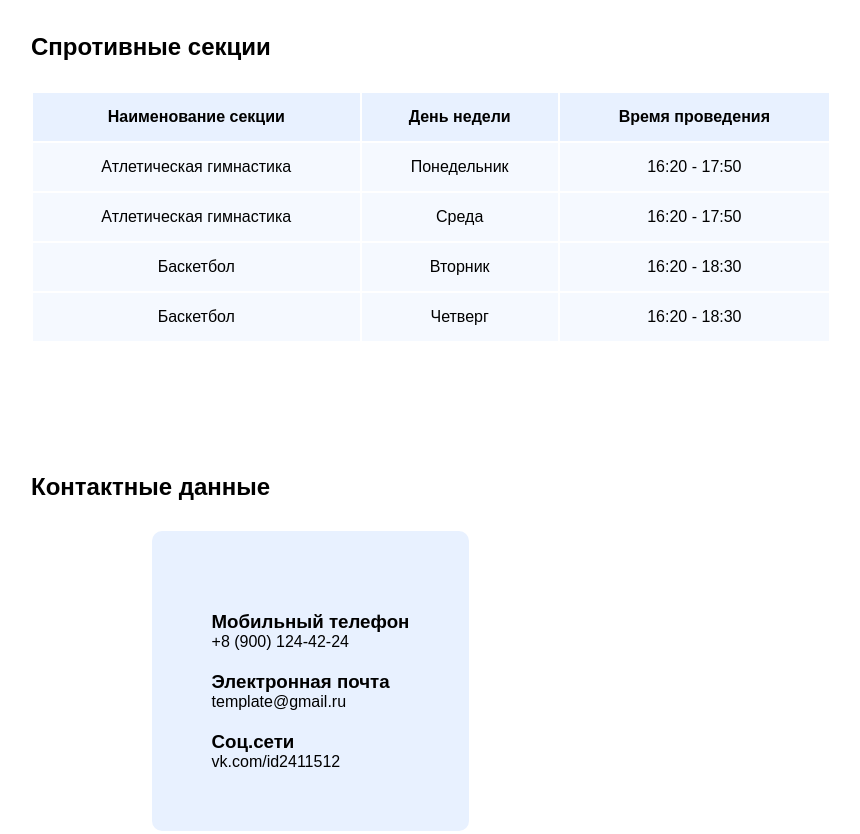
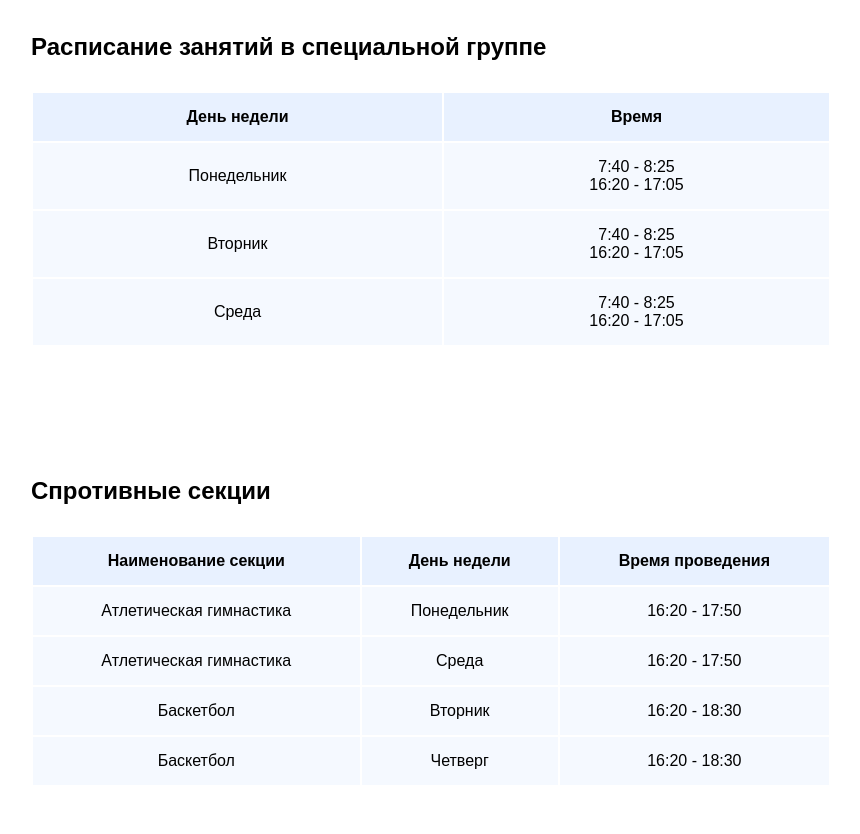
Before and after one commit to chooll/roman-ptk, a plain HTML site: page index.html in a window 1280 px wide. Shown: the part 1504-2338 px from the top of the page, without its empty margins (209-1069 px from the left). Drawn offline with Linux system fonts and the light colour scheme.

Commit message:
Add files via upload

```diff
--- a/index.html
+++ b/index.html
@@ -28,8 +28,7 @@
 
     <section class="nav-bar container">
         <a href="#">Заслуги</a>
-        <a href="#">Сертификаты</a>
-        <a href="#">Расписание</a>
+        <a href="#schedule">Расписание</a>
         <a href="#section">Секции</a>
 
         <a href="#">Контакты</a>
@@ -74,6 +73,31 @@
         </div>
     </section>
 
+    <section class="container marg" id="schedule">
+        <h1 class="name-block">Расписание занятий в специальной группе</h1>
+        <table class="section">
+            <tr class="header-table"><th>День недели</th>
+                <th>Время</th>
+
+            <tr>
+                <td>Понедельник</td>
+                <td>7:40 - 8:25<br>16:20 - 17:05</td>
+            </tr>
+
+            <tr>
+                <td>Вторник</td>
+                <td>7:40 - 8:25<br>16:20 - 17:05</td>
+            </tr>
+
+            <tr>
+                <td>Среда</td>
+                <td>7:40 - 8:25<br>16:20 - 17:05</td>
+            </tr>
+
+        </table>
+    </section>
+
+
     <section class="container" id="section">
         <h1 class="name-block">Спротивные секции</h1>
         <table class="section">
@@ -106,7 +130,7 @@
         </table>
     </section>
 
-    <section class="container margin-block">
+    <section class="container marg">
         <h1 class="name-block">Контактные данные</h1>
         <div class="split">
             <div class="contact">
@@ -121,7 +145,13 @@
 
 
             </div>
+
+            <div class="map">
+                <script type="text/javascript" charset="utf-8" async src="https://api-maps.yandex.ru/services/constructor/1.0/js/?um=constructor%3A48d29454f78e7578d4404313f863b49a54fd683567e2f640837bf5d8932d1d51&amp;width=500&amp;height=400&amp;lang=ru_RU&amp;scroll=true"></script>
+            </div>
         </div>
+
+
     </section>
 </body>
 
--- a/style/style.css
+++ b/style/style.css
@@ -97,6 +97,7 @@ img {
 .split {
     display: grid;
     grid-template-columns: auto auto;
+    gap: 20px;
 }
 
 .contact {
@@ -135,3 +136,12 @@ table {
 .margin-block {
     margin-top: 100px;
 }
+
+.marg {
+    margin-top: 100px;
+    margin-bottom: 100px;
+}
+
+.map {
+    background-color: white;
+}
```
Also changed, not shown: image/Screenshot 2022-03-19 at 16-15-43 Лесков сканы.pdf.png (added), image/nagr1.jpg (added), image/nagr2.jpg (added), image/nagr3.jpg (added), image/nagrada1.png (added).
